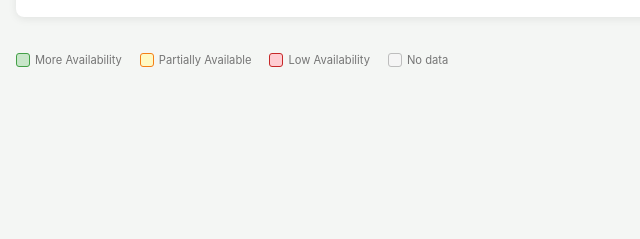
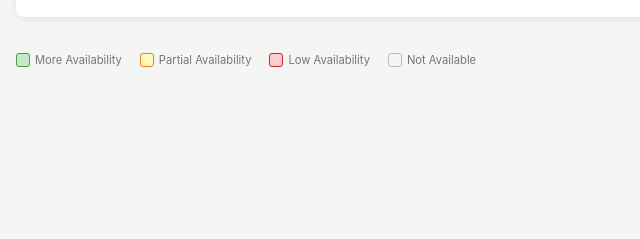
Before and after one commit to cohnga97-glitch/field-availability-tool, a website: page public/index.html in a window 1280 px wide. Shown: the part 239-478 px from the top of the page, 0-640 px from the left. Drawn offline with Linux system fonts and the light colour scheme; no server answers.

Commit message:
Rename legend: Partial Availability + Not Available
Co-Authored-By: Claude Sonnet 4.6 <noreply@anthropic.com>

```diff
--- a/public/index.html
+++ b/public/index.html
@@ -83,9 +83,9 @@
   <!-- ── Legend ── -->
   <div id="legend" hidden>
     <span class="legend-item"><span class="swatch swatch--available"></span>More Availability</span>
-    <span class="legend-item"><span class="swatch swatch--partial-mid"></span>Partially Available</span>
+    <span class="legend-item"><span class="swatch swatch--partial-mid"></span>Partial Availability</span>
     <span class="legend-item"><span class="swatch swatch--partial-low"></span>Low Availability</span>
-    <span class="legend-item"><span class="swatch swatch--unknown"></span>No data</span>
+    <span class="legend-item"><span class="swatch swatch--unknown"></span>Not Available</span>
   </div>
 
   <!-- ── Error banner ── -->
```
